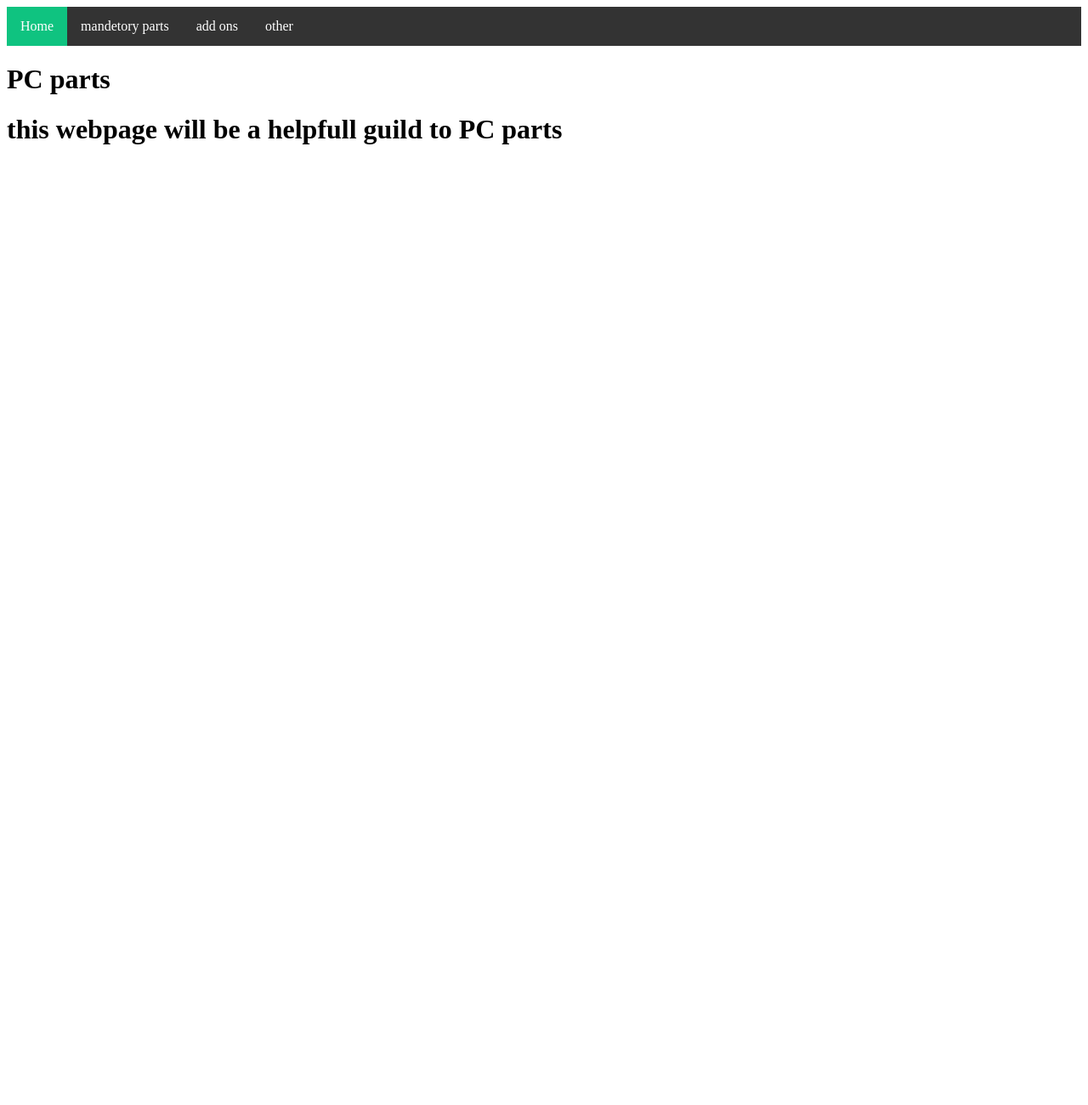
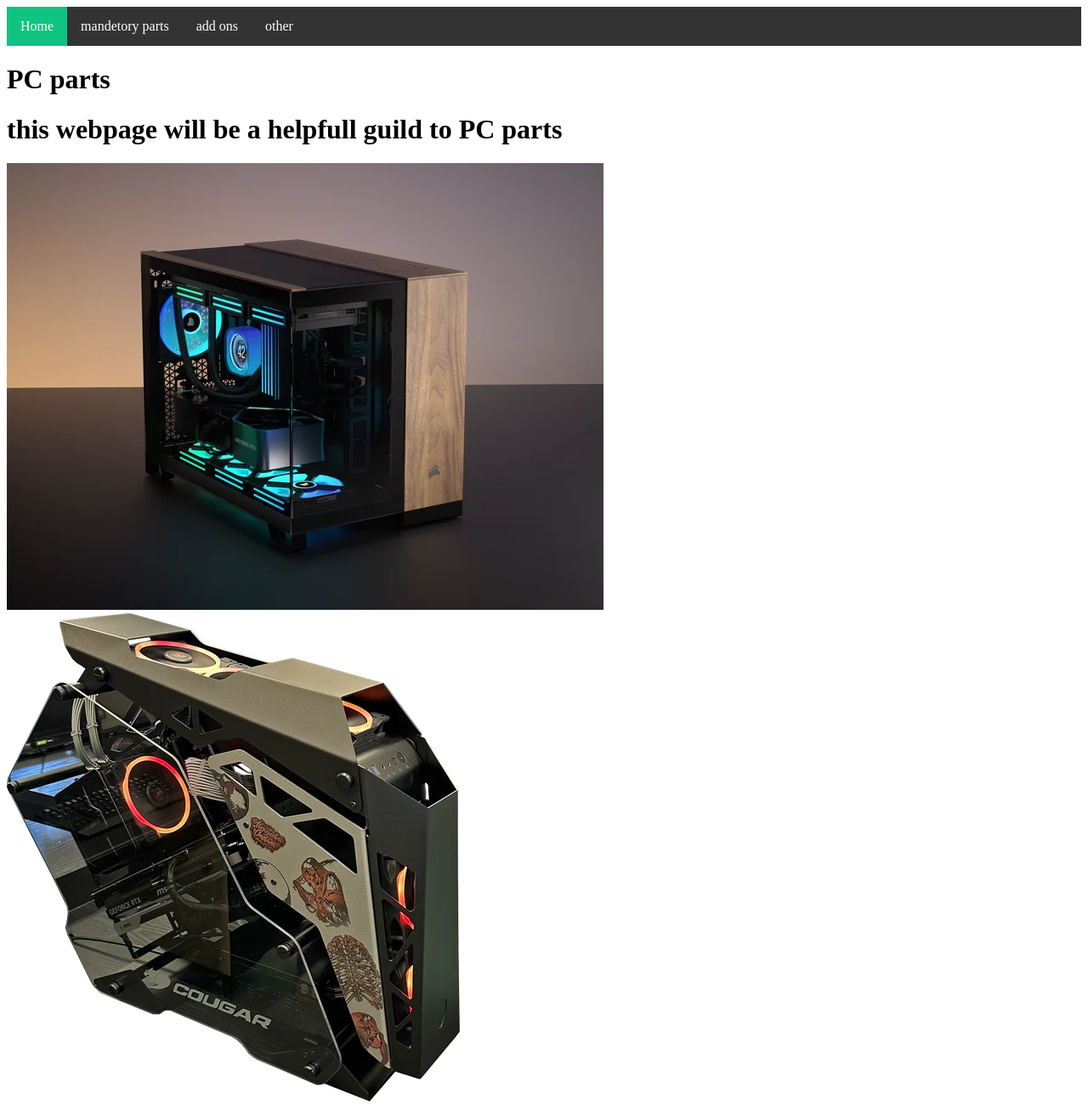
Before and after one commit to SPiccioni1616/pc-parts, a plain HTML site: page index.html in a window 1280 px wide. Shown: the whole page at 85% size. Before the commit the page ends 800 px from the top, so only its background shows below. Drawn offline with Linux system fonts and the light colour scheme.

Commit message:
added mor pics

```diff
--- a/index.html
+++ b/index.html
@@ -21,7 +21,9 @@
 
   <h1>this webpage will be a helpfull guild to PC parts</h1>
 
-
+  <img src="smallpc.webp">
+  <br>
+  <img src="bigpc.webp">
 
 </body>
 </html>
```
